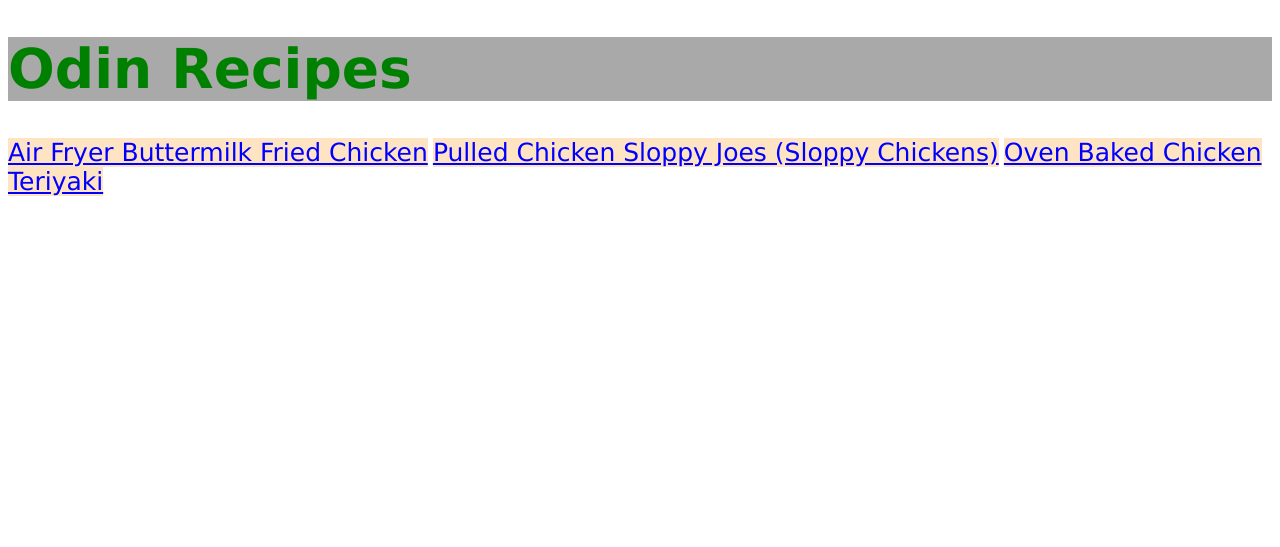
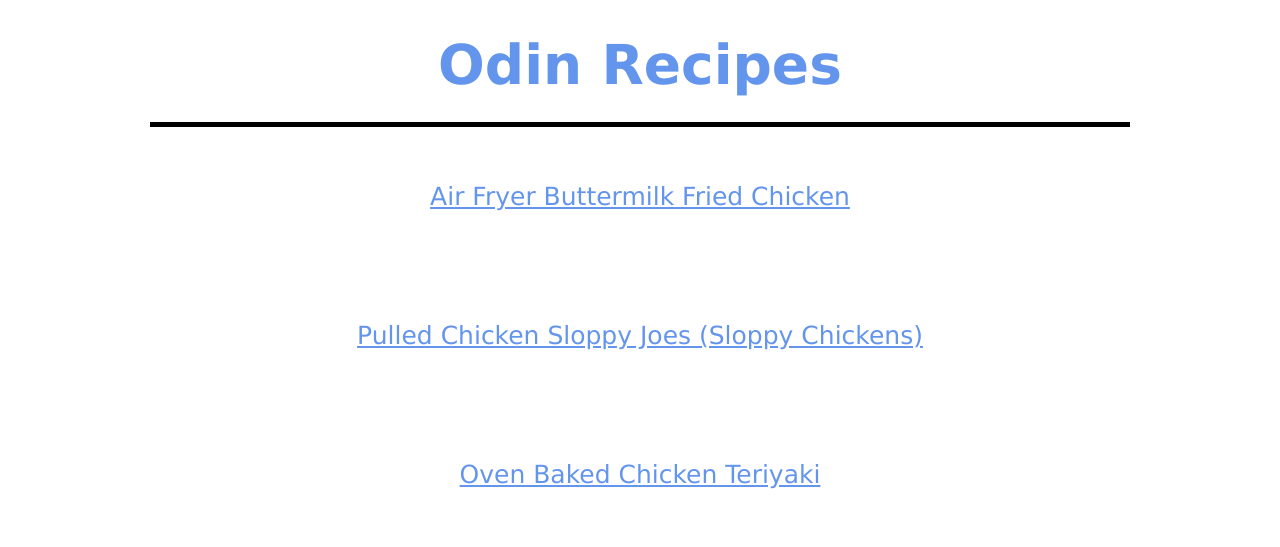
Before and after one commit to anthonyRegalado97/odin-recipes, a plain HTML site: page index.html in a window 1280 px wide. Drawn offline with Linux system fonts and the light colour scheme.

Commit message:
Added padding, margin, and borders to specific classes Centered the elements on the viewport and centered text content

```diff
--- a/styles.css
+++ b/styles.css
@@ -1,18 +1,29 @@
-body {
+* {
     font-family: Verdana, Geneva, Tahoma, sans-serif;
+    box-sizing: border-box;
 }
 
 .main-header {
-    color: green;
-    background-color: darkgray;
+    color: cornflowerblue;
+    /* background-color: darkgray; */
     font-size: 55px;
+    text-align: center;
+    width: 980px;
+    padding: 25px;
+    margin: 0 auto;
+    border-bottom: 5px solid black;
 
 }
 
 .link {
     font-size: 25px;
-    color: blue;
-    background-color: bisque;
+    color: cornflowerblue;
+    display: block;
+    width: 980px;
+    text-align: center;
+    padding: 55px;
+    /* border: 5px solid black; */
+    margin: 0 auto;
 }
 
 .recipe-header {
```
